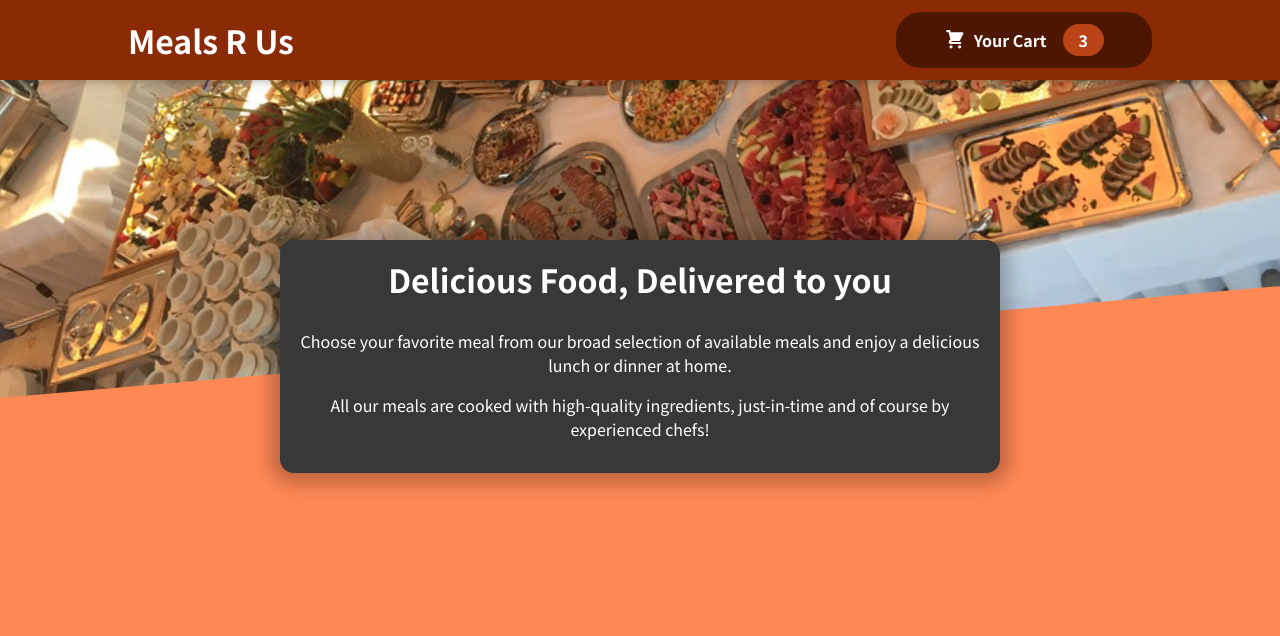
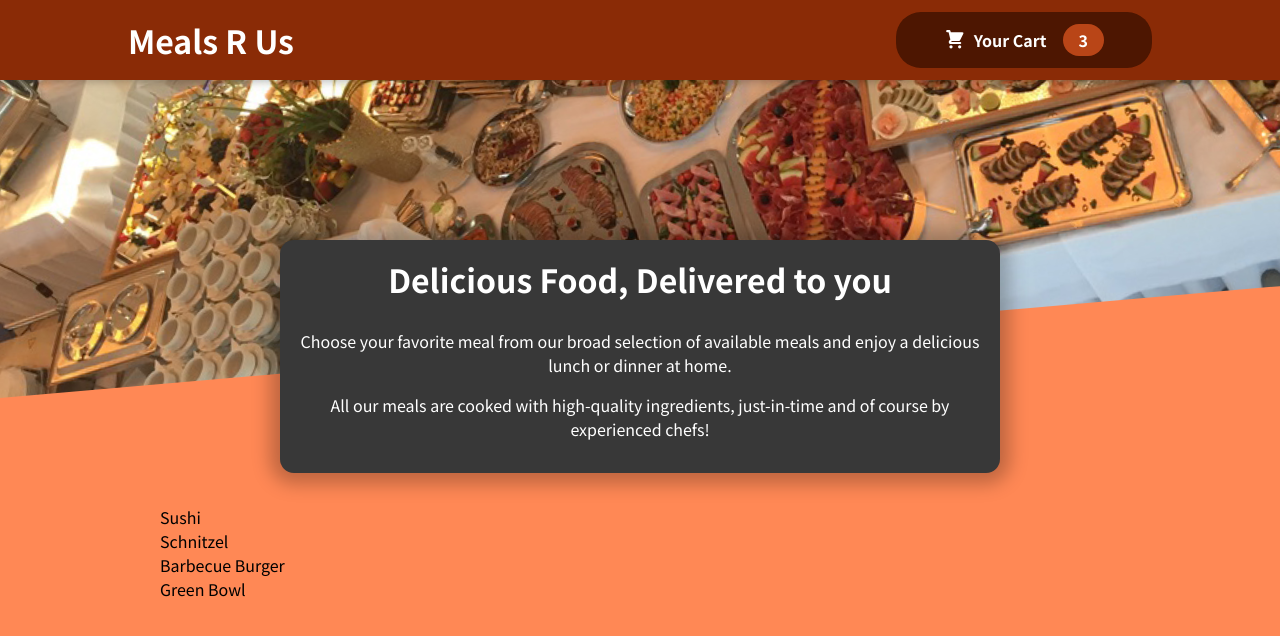
Before and after one commit to KennedyMungai/food-order-app, a React (Create React App) app: page / in a window 1280 px wide. Shown: the top 636 px of the page. Built offline with nearby package versions, Linux system fonts and the light colour scheme.

Commit message:
Did some simple refactoring

```diff
--- a/src/components/Meals/AvailableMeals.js
+++ b/src/components/Meals/AvailableMeals.js
@@ -34,10 +34,8 @@ const AvailableMeals = () =>
     return (
         <section className={classes.meals}>
             <ul>
-                {DUMMY_MEALS.map((meal) =>
-                {
-                    <li key={meal.id}>{meal.name}</li>
-                })}
+                {DUMMY_MEALS.map(meal => <li key={meal.id}>{meal.name}</li>
+                )}
             </ul>
         </section>
     )
```
